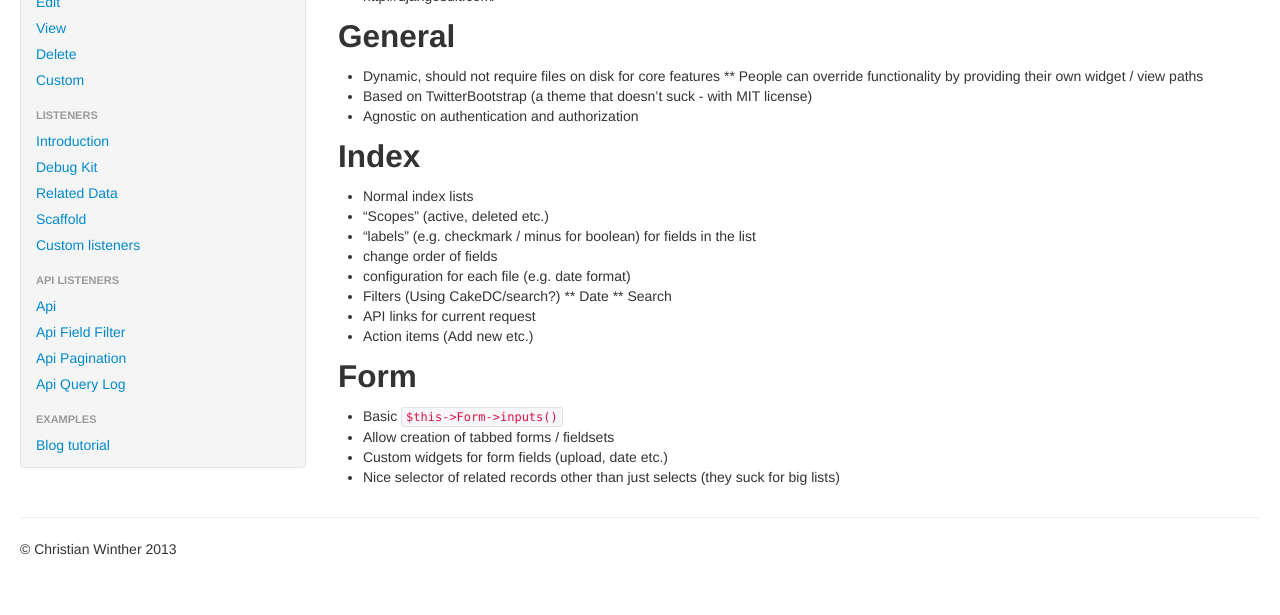
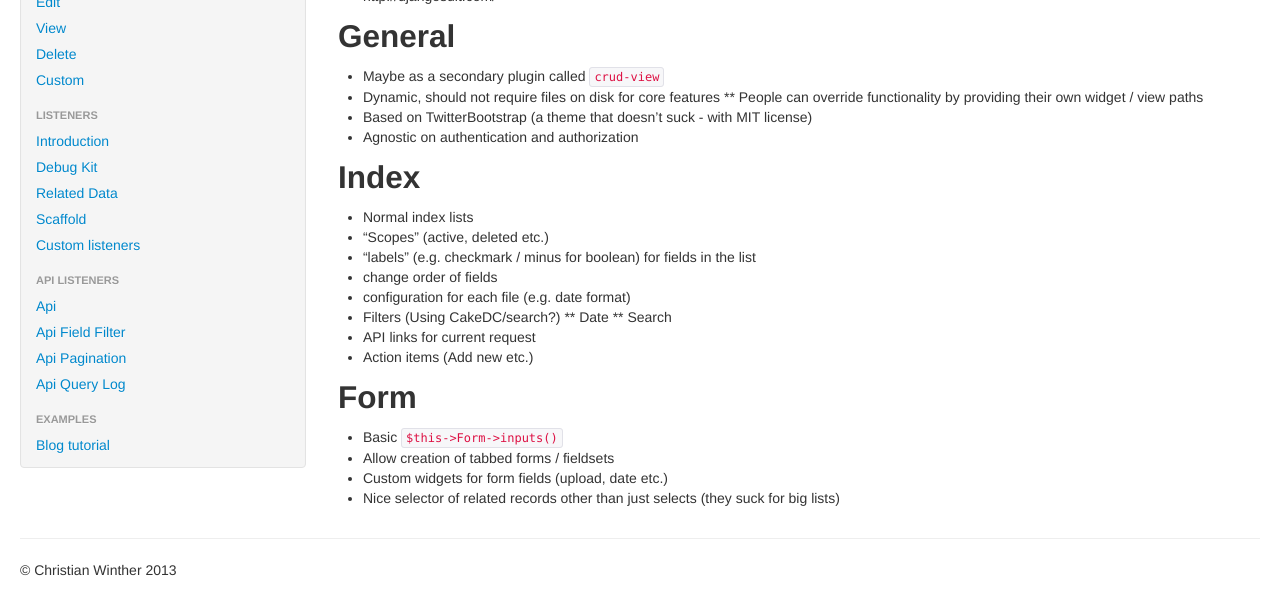
Before and after one commit to FriendsOfCake/crud, a Jekyll site: the page built from docs/views/wish-list.md, in a window 1280 px wide and 954 px high, cut to the strip 324-939 px from the top of the window. Built offline with Jekyll 4.4.1, drawn with Linux system fonts in a browser that asks for light colours; nearby versions of some CDN libraries.

Commit message:
more view wish-listing

```diff
--- a/docs/views/wish-list.md
+++ b/docs/views/wish-list.md
@@ -12,6 +12,7 @@ Inspiration
 
 ## General
 
+* Maybe as a secondary plugin called `crud-view`
 * Dynamic, should not require files on disk for core features
 ** People can override functionality by providing their own widget / view paths
 * Based on TwitterBootstrap (a theme that doesn't suck - with MIT license)
```
